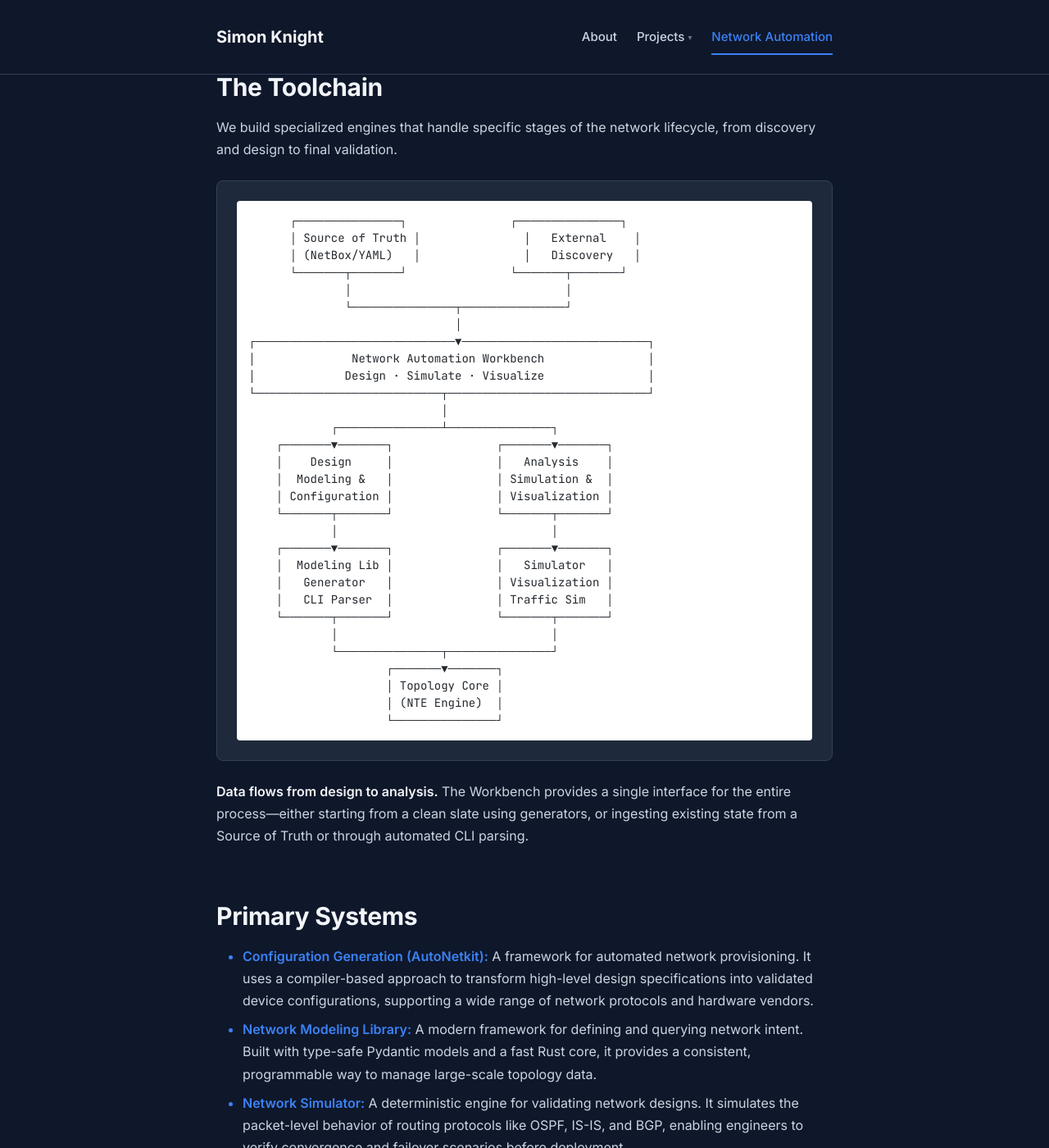
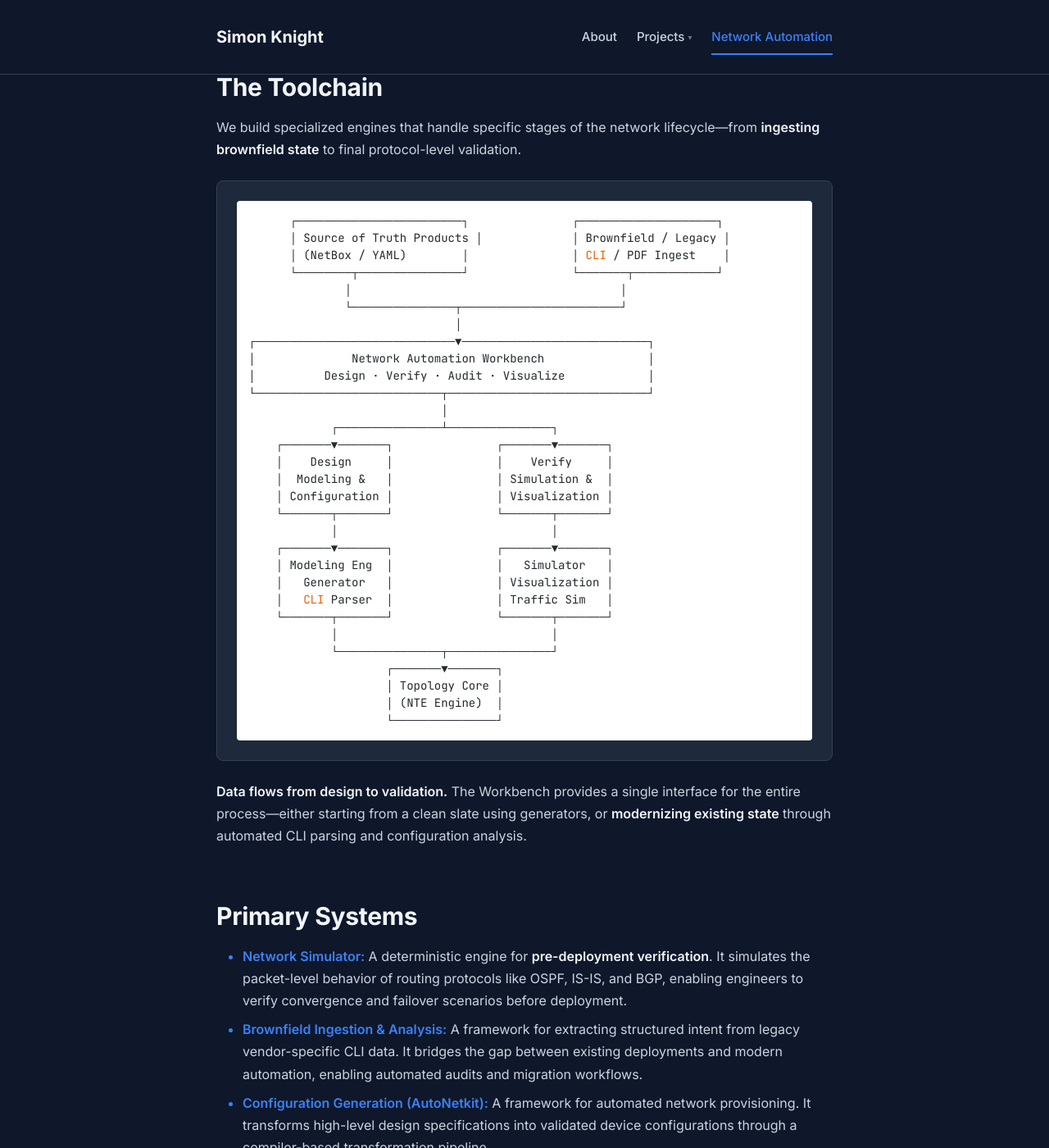
Before and after one commit to sk2/sk2.github.com, a Jekyll site: the page built from network-automation.md, in a window 1280 px wide and 1400 px high, scrolled down 371 px. Shown: the whole window at 82% size. Built offline with Jekyll 4.4.1, drawn with Linux system fonts in a browser that asks for light colours; nearby versions of some CDN libraries; our own code applies the rules of GitHub Pages for plain Markdown files; some of the changed text lies outside the part shown.

Commit message:
Update featured work and network automation diagram

````diff
--- a/network-automation.md
+++ b/network-automation.md
@@ -6,34 +6,34 @@
 
 A modular toolchain for the modeling, simulation, and analysis of large-scale data networks. This ecosystem bridges the gap between high-level architectural intent and technical execution through formal graph transformations and deterministic execution.
 
-The tools are designed to work together as a composable pipeline, allowing engineers to move from initial topology generation to protocol-level verification and performance analysis within a unified workflow.
+The tools are designed to work together as a pipeline, allowing engineers to move from initial topology generation to protocol-level verification and performance analysis within a unified workflow.
 
 ## The Toolchain
 
-We build specialized engines that handle specific stages of the network lifecycle, from discovery and design to final validation.
+We build specialized engines that handle specific stages of the network lifecycle—from **ingesting brownfield state** to final protocol-level validation.
 
 ```
-      ┌───────────────┐               ┌───────────────┐
-      │ Source of Truth │               │   External    │
-      │ (NetBox/YAML)   │               │   Discovery   │
-      └───────┬───────┘               └───────┬───────┘
-              │                               │
-              └───────────────┬───────────────┘
+      ┌────────────────────────┐               ┌────────────────────┐
+      │ Source of Truth Products │             │ Brownfield / Legacy │
+      │ (NetBox / YAML)        │               │ CLI / PDF Ingest    │
+      └────────┬───────────────┘               └───────┬────────────┘
+              │                                       │
+              └───────────────┬───────────────────────┘
                               │
 ┌─────────────────────────────▼───────────────────────────┐
 │              Network Automation Workbench               │
-│             Design · Simulate · Visualize               │
+│          Design · Verify · Audit · Visualize            │
 └───────────────────────────┬─────────────────────────────┘
                             │
             ┌───────────────┴───────────────┐
     ┌───────▼───────┐               ┌───────▼───────┐
-    │    Design     │               │   Analysis    │
+    │    Design     │               │    Verify     │
     │  Modeling &   │               │ Simulation &  │
     │ Configuration │               │ Visualization │
     └───────┬───────┘               └───────┬───────┘
             │                               │
     ┌───────▼───────┐               ┌───────▼───────┐
-    │  Modeling Lib │               │   Simulator   │
+    │ Modeling Eng  │               │   Simulator   │
     │   Generator   │               │ Visualization │
     │   CLI Parser  │               │ Traffic Sim   │
     └───────┬───────┘               └───────┬───────┘
@@ -45,15 +45,15 @@
                     └───────────────┘
 ```
 
-**Data flows from design to analysis.** The Workbench provides a single interface for the entire process—either starting from a clean slate using generators, or ingesting existing state from a Source of Truth or through automated CLI parsing.
+**Data flows from design to validation.** The Workbench provides a single interface for the entire process—either starting from a clean slate using generators, or **modernizing existing state** through automated CLI parsing and configuration analysis.
 
 ## Primary Systems
 
-- **[Configuration Generation (AutoNetkit):](/projects/autonetkit)** A framework for automated network provisioning. It uses a compiler-based approach to transform high-level design specifications into validated device configurations, supporting a wide range of network protocols and hardware vendors.
-- **[Network Modeling Library:](/projects/ank-pydantic)** A modern framework for defining and querying network intent. Built with type-safe Pydantic models and a fast Rust core, it provides a consistent, programmable way to manage large-scale topology data.
-- **[Network Simulator:](/projects/network-simulator)** A deterministic engine for validating network designs. It simulates the packet-level behavior of routing protocols like OSPF, IS-IS, and BGP, enabling engineers to verify convergence and failover scenarios before deployment.
-- **[Network Visualization Engine:](/projects/netvis)** A layout engine that transforms dense, multi-layer topologies into structured diagrams. It employs advanced algorithms to reduce visual complexity, making the architecture of large systems intuitive and actionable.
-- **[Automation Workbench:](/projects/ank-workbench)** A unified web interface that integrates the individual tools into a cohesive engineering environment. It allows for interactive topology editing, simulation control, and real-time protocol observability.
+- **[Network Simulator:](/projects/network-simulator)** A deterministic engine for **pre-deployment verification**. It simulates the packet-level behavior of routing protocols like OSPF, IS-IS, and BGP, enabling engineers to verify convergence and failover scenarios before deployment.
+- **[Brownfield Ingestion & Analysis:](/projects/configparsing)** A framework for extracting structured intent from legacy vendor-specific CLI data. It bridges the gap between existing deployments and modern automation, enabling automated audits and migration workflows.
+- **[Configuration Generation (AutoNetkit):](/projects/autonetkit)** A framework for automated network provisioning. It transforms high-level design specifications into validated device configurations through a compiler-based transformation pipeline.
+- **[Network Visualization Engine:](/projects/netvis)** A layout engine that transforms dense, multi-layer topologies into clear, structured diagrams. It employs advanced algorithms to reduce visual complexity, making the architecture of large systems intuitive and actionable.
+- **[Automation Workbench:](/projects/ank-workbench)** A unified web interface that integrates the individual tools into a cohesive engineering environment for interactive topology editing and real-time protocol observability.
 
 ## Specialized Tools
 
````
Also changed, not shown: index.md (+6 -5 lines).
